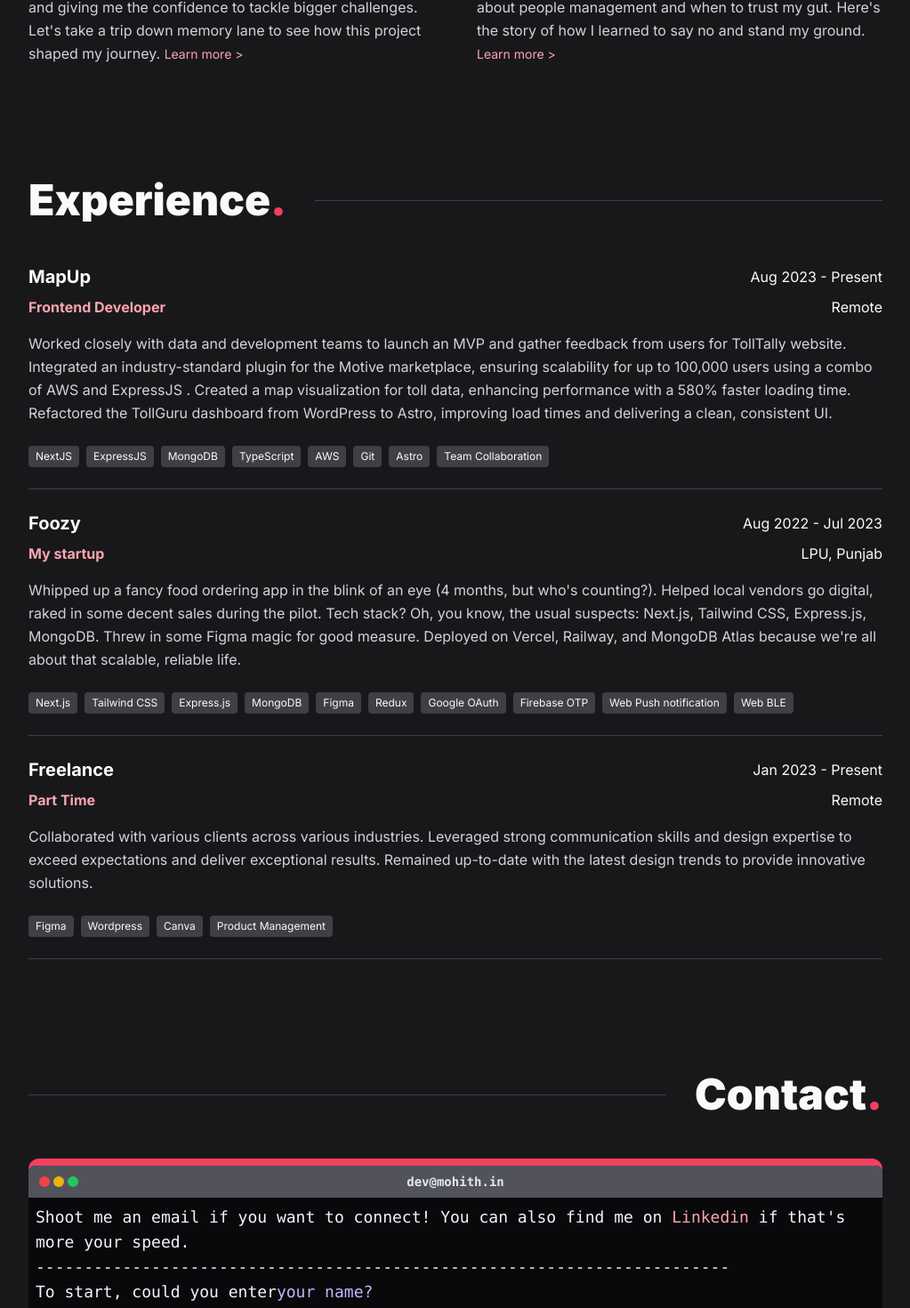
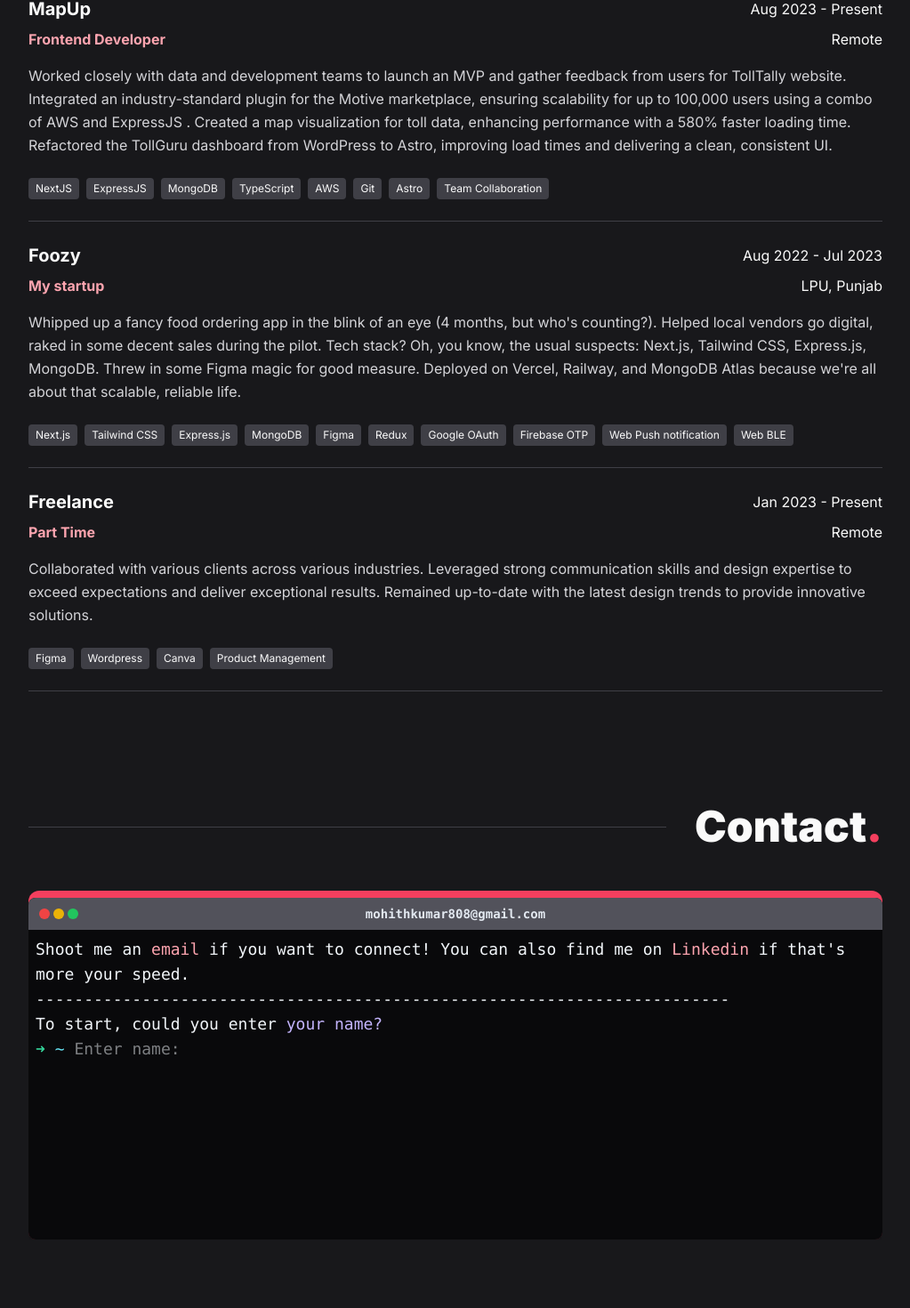
Before and after one commit to Mohith-Kumar28/mohith-portfolio-v2, a Next.js app: page / in a window 1280 px wide. Shown: the part 2430-3900 px from the top of the page at 89% size, without its empty margins (155-1178 px from the left). Built offline with nearby package versions, Linux system fonts and the light colour scheme.

Commit message:
updated resume and added mini projects

```diff
--- a/src/components/contact/Contact.tsx
+++ b/src/components/contact/Contact.tsx
@@ -28,10 +28,10 @@ export const Contact = () => {
           </p>
         </Reveal>
         <Reveal width="w-full">
-          <Link href="mailto:dev@mohith.in">
+          <Link href="mailto: mohithkumar808@gmail.com">
             <div className="flex items-center justify-center gap-2 w-fit text-lg md:text-2xl whitespace-normal mx-auto hover:text-rose-300 transition-colors">
               <AiFillMail />
-              <span>dev@mohith.in</span>
+              <span> mohithkumar808@gmail.com</span>
             </div>
           </Link>
         </Reveal> */}
--- a/src/components/contact/ContactForm.tsx
+++ b/src/components/contact/ContactForm.tsx
@@ -56,11 +56,11 @@ const TerminalHeader = () => {
       <div className="w-3 h-3 rounded-full bg-green-500" />
       <span className="text-sm text-slate-200 font-semibold absolute left-[50%] -translate-x-[50%]">
         <Link
-          href="mailto:dev@mohith.in"
+          href="mailto: mohithkumar808@gmail.com"
           target="_blank"
           className="hover:underline"
         >
-          dev@mohith.in
+          mohithkumar808@gmail.com
         </Link>
       </span>
     </div>
@@ -119,7 +119,15 @@ const InitialText = () => {
   return (
     <>
       <p className="">
-        Shoot me an email if you want to connect! You can also find me on{" "}
+        Shoot me an{" "}
+        <Link
+          href="mailto: mohithkumar808@gmail.com"
+          target="_blank"
+          className="text-rose-300 hover:underline"
+        >
+          email
+        </Link>{" "}
+        if you want to connect! You can also find me on{" "}
         <Link
           href="https://www.linkedin.com/in/mohith-kumar-chaluvadi/"
           target="_blank"
@@ -167,7 +175,7 @@ const CurrentQuestion = ({ curQuestion }: CurrentQuestionProps) => {
 
   return (
     <p>
-      {curQuestion.text || ""}
+      {curQuestion.text || " "}{" "}
       {curQuestion.postfix && (
         <span className="text-violet-300">{curQuestion.postfix}</span>
       )}
@@ -196,7 +204,7 @@ const Summary = ({ questions, setQuestions }: SummaryProps) => {
     );
 
     // Extracting specific fields from formData
-    const toAddress = "dev@mohith.in"; // Fixed recipient email address
+    const toAddress = " mohithkumar808@gmail.com"; // Fixed recipient email address
     const subject = formData["subject"] || ""; // Default to empty string if 'subject' is not found
     const body = formData["description"] || ""; // Default to empty string if 'description' is not found
 
--- a/src/components/nav/Header.tsx
+++ b/src/components/nav/Header.tsx
@@ -7,7 +7,7 @@ export const Header = () => {
   return (
     <header className="h-[72px] px-4 flex items-center justify-between sticky top-0 z-20 bg-zinc-900/50 backdrop-blur-md">
       <MyLinks />
-      <OutlineButton onClick={() => window.open("/resume_v1.pdf")}>
+      <OutlineButton onClick={() => window.open("/resume_v4.pdf")}>
         My Resume
       </OutlineButton>
     </header>
@@ -34,7 +34,7 @@ export const MyLinks = () => (
     </Link>
     <Link
       className="text-zinc-300 hover:text-rose-300 transition-colors"
-      href="mailto:dev@mohith.in"
+      href="mailto: mohithkumar808@gmail.com"
       target="_blank"
       rel="nofollow"
     >
--- /dev/null
+++ b/src/components/projects/MiniProjectCard.jsx
@@ -0,0 +1,56 @@
+import Image from "next/image";
+import React from "react";
+import Link from "next/link";
+import { AiOutlineExport } from "react-icons/ai";
+import { SiGithub } from "react-icons/si";
+
+const MiniProjectCard = ({ project }) => {
+  return (
+    <div className="w-full  h-fit border border-pri-gray bg-sec-black">
+      {/* <Image width={300} height={300} src={project.img}/> */}
+      <div className="border-y flex flex-wrap px-3 py-1 border-pri-gray gap-x-3 text-pri-gray">
+        {project.skills.map((p) => {
+          return (
+            <span key={p}>
+              <span className="text-rose-300"> #</span>
+              {p}
+            </span>
+          );
+        })}
+      </div>
+
+      <div className="p-3">
+        <h3 className="font-bold text-lg ">{project.name}</h3>
+        <p className="text-pri-gray leading-5">{project.description}</p>
+        <div className="flex justify-between mt-4">
+          {project.live_link && (
+            <Link target="_blank" className=" " href={project.live_link}>
+              <button className="border hover:outline border-pri-purple px-3 py-1 flex">
+                LIVE
+                <AiOutlineExport className="w-4 ml-2 mt-1" />
+              </button>
+            </Link>
+          )}
+
+          {project.github_link && (
+            <Link
+              target="_blank"
+              className=" my-auto ml-auto"
+              href={project.github_link}
+            >
+              {/* <Image
+                alt="icon"
+                width={100}
+                height={100}
+                src={"/assets/icons/githubIcon.svg"}
+              /> */}
+              <SiGithub className="rounded-full size-7 text-lg" />
+            </Link>
+          )}
+        </div>
+      </div>
+    </div>
+  );
+};
+
+export default MiniProjectCard;
--- a/src/components/projects/Projects.tsx
+++ b/src/components/projects/Projects.tsx
@@ -1,17 +1,62 @@
-import React from "react";
+import React, { useState } from "react";
 import { SectionHeader } from "../util/SectionHeader";
 import { Project } from "./Project";
+import { motion } from "framer-motion";
+import { OutlineButton } from "../buttons/OutlineButton";
+import MiniProjectCard from "./MiniProjectCard";
 
 export const Projects = () => {
+  const [viewAllOpen, setViewAllOpen] = useState(false);
   return (
     <section className="section-wrapper" id="projects">
       <SectionHeader title="Projects" dir="r" />
 
-      <div className="grid gap-12 grid-cols-1 md:grid-cols-2">
+      <motion.div
+        initial={false}
+        animate={viewAllOpen ? "open" : "closed"}
+        style={{
+          overflow: "hidden",
+        }}
+        variants={{
+          open: {
+            height: "fit-content",
+          },
+          closed: {
+            height: 800,
+          },
+        }}
+        className="relative grid gap-12 grid-cols-1 md:grid-cols-2 p-8"
+      >
+        {/* <div className="grid gap-12 grid-cols-1 md:grid-cols-2"> */}
         {projects.map((project) => {
           return <Project key={project.title} {...project} />;
         })}
-      </div>
+        {/* </div> */}
+
+        {/* <div className="flex flex-wrap w-full gap-6 mt-4"> */}
+        {miniProjects.map((project) => (
+          <MiniProjectCard key={project.name} project={project} />
+        ))}
+        {/* </div> */}
+
+        <motion.div
+          variants={{
+            open: {
+              top: "100%",
+            },
+            closed: {
+              top: "50%",
+            },
+          }}
+          className="absolute bottom-0 left-0 right-0 bg-gradient-to-b from-zinc-950/0 to-zinc-950"
+        />
+      </motion.div>
+      <OutlineButton
+        onClick={() => setViewAllOpen((pv) => !pv)}
+        className={`mx-auto ${viewAllOpen ? " mt-12 " : " -mt-16 "} =`}
+      >
+        {viewAllOpen ? "View less" : "View more"}
+      </OutlineButton>
     </section>
   );
 };
@@ -31,7 +76,7 @@ const projects = [
         <p>
           Ah, the tale of Foozy begins in the hallowed halls of college, where
           dreams of grandeur mix with the reality of deadlines. Amidst the
-          chaos, a spark ignited – the idea to create a platform that would
+          chaos, a spark ignited - the idea to create a platform that would
           streamline the food ordering process, making it not just convenient
           but a breeze for everyone involved. And thus, Foozy was born, a
           shining beacon of innovation in the culinary world.
@@ -205,3 +250,116 @@ const projects = [
     ),
   },
 ];
+
+export const miniProjects = [
+  {
+    img: "",
+    name: "ST.Augustine hospital landing page",
+    description: "",
+    live_link: "https://bit.ly/3IPaCgX",
+    github_link:
+      "https://github.com/Mohith-Kumar28/saint_augustine_hospital_website",
+    skills: ["NextJS", "TailwindCSS"],
+    live_icon: "",
+  },
+
+  {
+    img: "",
+    name: "Old Portfolio Website",
+    description: "",
+    live_link: "https://www.mohith.in/",
+    github_link: "https://github.com/Mohith-Kumar28/my_portfolio",
+    skills: ["NextJS", "TailwindCSS", "Lamma-2", "LangChain", "OpenAI API"],
+    live_icon: "",
+  },
+  {
+    img: "",
+    name: "Old Portfolio UI/UX",
+    description: "",
+    live_link: "https://bit.ly/3OF24Nz",
+    github_link: "",
+    skills: ["Figma", "User Interface", "User Experience"],
+    live_icon: "",
+  },
+  {
+    img: "",
+    name: "Globe Quest",
+    description: "",
+    live_link: "https://bit.ly/43U9DEz",
+    github_link: "https://github.com/Mohith-Kumar28/mapup_assignment",
+    skills: ["NextJS", "TailwindCSS", "Google Maps", "Redux"],
+    live_icon: "",
+  },
+  {
+    img: "",
+    name: "Oakley",
+    description: "",
+    live_link: "https://bit.ly/3XK4ld7",
+    github_link: "https://github.com/Mohith-Kumar28/Realestate-project",
+    skills: ["NextJS", "TailwindCSS"],
+    live_icon: "",
+  },
+  {
+    img: "",
+    name: "SpaceXplorer",
+    description: "",
+    live_link: "https://bit.ly/3Ohdvuv",
+    github_link: "https://github.com/Mohith-Kumar28/spacex_visualization",
+    skills: ["NextJS", "Redux"],
+    live_icon: "",
+  },
+  {
+    img: "",
+    name: "TouchSky",
+    description: "",
+    live_link: "https://bit.ly/43eZIZS",
+    github_link: "https://github.com/Mohith-Kumar28/jobs_website",
+    skills: ["NextJS", "TailwindCSS"],
+    live_icon: "",
+  },
+  {
+    img: "",
+    name: "Boujee",
+    description: "",
+    live_link: "https://bit.ly/3ri9zAT",
+    github_link: "https://github.com/Mohith-Kumar28/data_website",
+    skills: ["NextJS", "TailwindCSS"],
+    live_icon: "",
+  },
+  {
+    img: "",
+    name: "Mystic Beauty",
+    description: "",
+    live_link: "https://bit.ly/3QgYI4H",
+    github_link: "https://github.com/Mohith-Kumar28/cosmetics_website",
+    skills: ["NextJS", "TailwindCSS"],
+    live_icon: "",
+  },
+  {
+    img: "",
+    name: "Menu Design",
+    description: "",
+    live_link: "https://bit.ly/43iOLXh",
+    github_link: "",
+    skills: ["Canva"],
+    live_icon: "",
+  },
+  {
+    img: "",
+    name: "UI/UX contribution",
+    description: "",
+    live_link: "https://bit.ly/46GZlKA",
+    github_link: "",
+    skills: ["Figma"],
+    live_icon: "",
+  },
+  {
+    img: "",
+    name: "Trained AI Gpt API",
+    description: "",
+    live_link: "",
+    github_link: "https://bit.ly/43Rh2V0",
+    skills: ["Python", "Fast API", "Lamma-2", "OpenAI"],
+    live_icon: "",
+  },
+];
```
Also changed, not shown: 1 other file (tests, documents, lock files or other folders).
